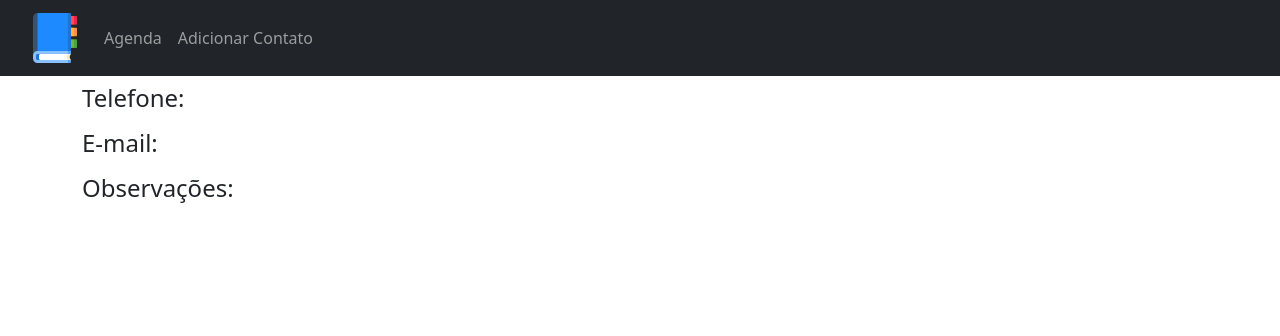
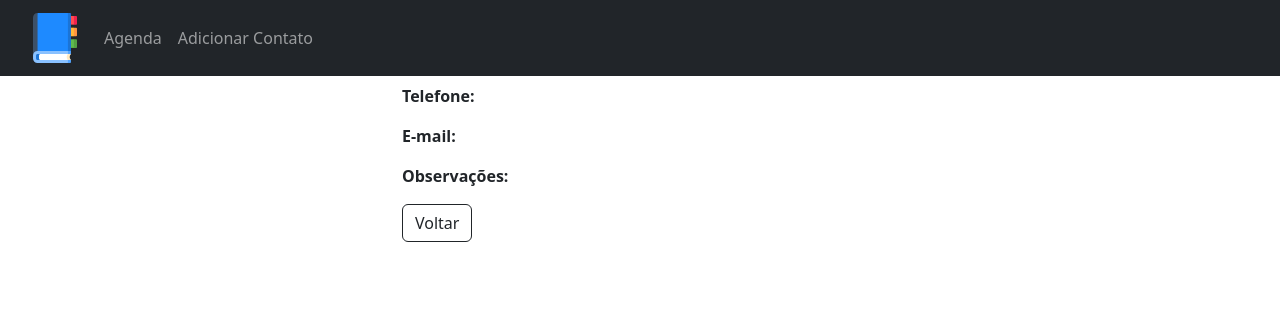
Before and after one commit to rafael13almeida/Agenda, a PHP site: page /show.php in a window 1280 px wide. Shown: the top 336 px of the page. Run offline with PHP 8.4, Linux system fonts and the light colour scheme; data that the repository does not hold is empty; a stand-in replaces the project's code that opens the database connection; some libraries are stand-ins or nearby versions.

Commit message:
Adicionando btn "voltar"

```diff
--- a/css/styles.css
+++ b/css/styles.css
@@ -67,3 +67,20 @@
     margin: 0 auto;
     margin-top: 30px;
 }
+
+/* SHOW */
+
+#view-contato-container {
+    max-width: 500px;
+    margin: 0 auto;
+}
+
+.bold {
+    font-weight: bold;
+}
+
+.back-linl-container {
+    display: block;
+    width: 500px;
+    margin: 30px auto 0;
+}
--- a/show.php
+++ b/show.php
@@ -5,13 +5,16 @@ include_once("templates/header.php");
 <div class="container" id="view-contato-container">
     <h1 class="titulo"><?= $contato["nome"] ?></h1>
 
-    <h4 class="bold">Telefone:</h4>
+    <p class="bold">Telefone:</p>
     <p><?= $contato["telefone"] ?></p>
-    <h4 class="bold">E-mail:</h4>
+    <p class="bold">E-mail:</p>
     <p><?= $contato["email"] ?></p>
-    <h4 class="bold">Observações:</h4>
+    <p class="bold">Observações:</p>
     <p><?= $contato["observacoes"] ?></p>
+
+    <?php include_once("templates/backbtn.php"); ?>
 </div>
+
 
 <?php
 include_once("templates/footer.php");
--- /dev/null
+++ b/templates/backbtn.php
@@ -0,0 +1,3 @@
+<div class="back-link-container">
+    <a href="<?= $BASE_URL ?>index.php" id="back-link" class="btn btn-outline-dark">Voltar</a>
+</div>
```
